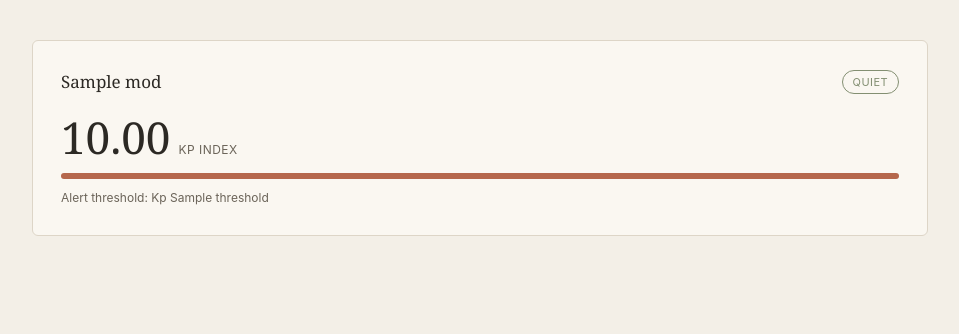
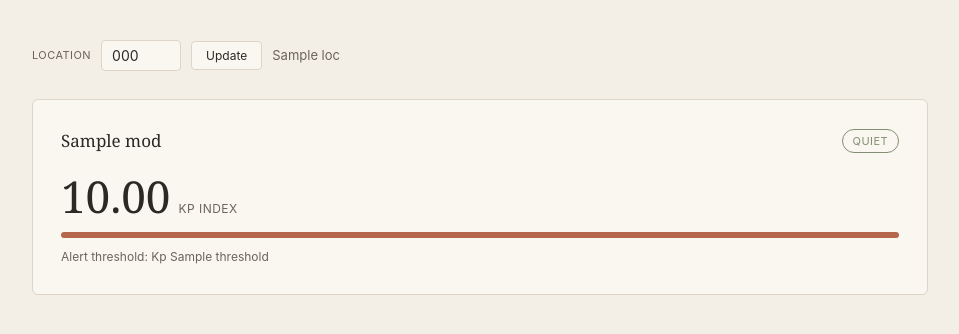
Before and after one commit to bly67062/Vantage, a Flask app: template templates/dashboard.html in a window 1280 px wide. Shown: the part 123-457 px from the top of the page, without its empty margins (160-1119 px from the left). Run offline with Flask 3, Linux system fonts and the light colour scheme; the template is opened without the code that fills it: most values are stand-ins (such as "Sample title", 1, 10 or a date in 2020).

Commit message:
Add dashboard location switcher and planner elevation bands
Introduce a shared location store (location.py) persisted in SQLite so
a zip entry at the top of the dashboard drives the location-aware
modules. Sky Clarity and Sunrise/Sunset now read location at fetch time
instead of hardcoded Indianapolis coordinates, and changing the zip
re-fetches modules immediately. The Aircraft Traffic collector stays
deliberately anchored to its fixed home so its accumulated sighting
history stays coherent; Aurora is unchanged since the Kp index is
global. Default location is 46227.

Planner gains a sun-position selector (Golden hour / Midday / All
daylight) so you can plan high-sun overhead shots at noon, not just
low-sun silhouettes. Results are grouped into contiguous runs, each
with a "look this way" summary giving the compass/azimuth direction to
point and the sun's elevation span across the window.

Timezone mapping and geocoding moved from aircraft.py into location.py
so both the planner and the dashboard share one implementation.

```diff
--- a/app.py
+++ b/app.py
@@ -1,12 +1,13 @@
 import importlib
-import math
 import pkgutil
 from datetime import datetime
-import pgeocode
 import modules
 from scheduler import VantageScheduler
-from flask import Flask, jsonify, render_template, request
-from modules.aircraft import find_intercept_windows, timezone_for_state
+from flask import Flask, jsonify, render_template, request, redirect
+import location
+from modules.aircraft import (
+    find_intercept_windows, summarize_windows, ELEVATION_BANDS, DEFAULT_BAND,
+)
 
 app = Flask(__name__)
 
@@ -55,7 +56,6 @@ def load_modules():
 
 active_modules = load_modules()
 scheduler = VantageScheduler(active_modules)
-_geocoder = pgeocode.Nominatim('us')
 
 @app.route('/')
 def dashboard():
@@ -70,41 +70,59 @@ def dashboard():
     now = datetime.now()
     hour = now.strftime('%I').lstrip('0') or '12'
     generated_at = f"{now.strftime('%a %b')} {now.day} · {hour}:{now.strftime('%M %p')}"
-    return render_template('dashboard.html', modules=results, generated_at=generated_at)
+    return render_template('dashboard.html', modules=results, generated_at=generated_at,
+                            loc=location.get_location())
+
+@app.route('/location', methods=['POST'])
+def update_location():
+    """Set the dashboard zip, then re-fetch modules so the change shows
+    immediately. Invalid zips redirect back with an error and change nothing."""
+    zip_code = request.form.get('zip', '').strip()
+    loc = location.set_location(zip_code)
+    if loc is None:
+        return redirect(f'/?loc_error={zip_code}')
+    for mod in active_modules:
+        try:
+            mod.fetch()
+        except Exception:
+            pass
+    return redirect('/')
 
 @app.route('/planner')
 def planner():
-    """Sun/aircraft intercept planner: zip + date -> low-sun windows with
-    whatever traffic history has accumulated near that location."""
+    """Sun/aircraft intercept planner: zip + date + elevation band -> sun
+    windows with whatever traffic history has accumulated near that location."""
     zip_code = request.args.get('zip', '').strip()
     date_str = request.args.get('date', '').strip()
+    band = request.args.get('band', DEFAULT_BAND)
+    if band not in ELEVATION_BANDS:
+        band = DEFAULT_BAND
     result = None
     error = None
 
     if zip_code:
-        geo = _geocoder.query_postal_code(zip_code)
-        if geo is None or math.isnan(geo.latitude):
+        geo = location.geocode(zip_code)
+        if geo is None:
             error = f"Couldn't find zip code \"{zip_code}\""
         else:
-            lat, lon = float(geo.latitude), float(geo.longitude)
-            tz_name = timezone_for_state(geo.state_code)
-
             try:
                 target_date = datetime.strptime(date_str, '%Y-%m-%d').date() if date_str else datetime.now().date()
             except ValueError:
                 target_date = datetime.now().date()
                 error = "Invalid date - showing today instead"
 
-            windows, has_traffic_data = find_intercept_windows(lat, lon, target_date, tz_name)
+            windows, has_traffic_data = find_intercept_windows(
+                geo['lat'], geo['lon'], target_date, geo['tz'], band=band)
             result = {
-                'place_name': f"{geo.place_name}, {geo.state_code}",
+                'place_name': geo['place_name'],
                 'date': target_date.isoformat(),
-                'windows': windows,
+                'runs': summarize_windows(windows, ELEVATION_BANDS[band]['step']),
+                'has_windows': bool(windows),
                 'has_traffic_data': has_traffic_data,
             }
 
     return render_template('planner.html', zip_code=zip_code, date=date_str,
-                            result=result, error=error)
+                            band=band, bands=ELEVATION_BANDS, result=result, error=error)
 
 @app.route('/api/status')
 def api_status():
--- /dev/null
+++ b/location.py
@@ -0,0 +1,107 @@
+"""
+location.py
+Vantage - shared location store
+
+A single source of truth for "where are we looking from," used by the
+location-driven modules (Sky Clarity, Sunrise/Sunset) and the dashboard's
+zip entry. Persisted in the same SQLite database so it survives restarts.
+
+The Aircraft Traffic collector deliberately does NOT read from here - it
+stays anchored to its own fixed home so its accumulated sighting history
+stays coherent (see modules/aircraft.py).
+"""
+
+import math
+import sqlite3
+from functools import lru_cache
+
+import pgeocode
+
+DB_PATH = "vantage.db"
+DEFAULT_ZIP = "46227"   # south Indianapolis
+
+_geocoder = pgeocode.Nominatim("us")
+
+# Approximate primary IANA timezone per US state. Good enough for a photo
+# planning tool; a few states straddle two zones, so results right at an
+# internal boundary can be off by an hour.
+STATE_TIMEZONES = {
+    'AL': 'America/Chicago', 'AK': 'America/Anchorage', 'AZ': 'America/Phoenix',
+    'AR': 'America/Chicago', 'CA': 'America/Los_Angeles', 'CO': 'America/Denver',
+    'CT': 'America/New_York', 'DE': 'America/New_York', 'DC': 'America/New_York',
+    'FL': 'America/New_York', 'GA': 'America/New_York', 'HI': 'Pacific/Honolulu',
+    'ID': 'America/Denver', 'IL': 'America/Chicago', 'IN': 'America/Indiana/Indianapolis',
+    'IA': 'America/Chicago', 'KS': 'America/Chicago', 'KY': 'America/New_York',
+    'LA': 'America/Chicago', 'ME': 'America/New_York', 'MD': 'America/New_York',
+    'MA': 'America/New_York', 'MI': 'America/Detroit', 'MN': 'America/Chicago',
+    'MS': 'America/Chicago', 'MO': 'America/Chicago', 'MT': 'America/Denver',
+    'NE': 'America/Chicago', 'NV': 'America/Los_Angeles', 'NH': 'America/New_York',
+    'NJ': 'America/New_York', 'NM': 'America/Denver', 'NY': 'America/New_York',
+    'NC': 'America/New_York', 'ND': 'America/Chicago', 'OH': 'America/New_York',
+    'OK': 'America/Chicago', 'OR': 'America/Los_Angeles', 'PA': 'America/New_York',
+    'RI': 'America/New_York', 'SC': 'America/New_York', 'SD': 'America/Chicago',
+    'TN': 'America/Chicago', 'TX': 'America/Chicago', 'UT': 'America/Denver',
+    'VT': 'America/New_York', 'VA': 'America/New_York', 'WA': 'America/Los_Angeles',
+    'WV': 'America/New_York', 'WI': 'America/Chicago', 'WY': 'America/Denver',
+}
+
+DEFAULT_TIMEZONE = "America/Indiana/Indianapolis"
+
+
+def timezone_for_state(state_code):
+    return STATE_TIMEZONES.get((state_code or "").upper(), DEFAULT_TIMEZONE)
+
+
+def _init_db():
+    with sqlite3.connect(DB_PATH) as conn:
+        conn.execute("CREATE TABLE IF NOT EXISTS settings (key TEXT PRIMARY KEY, value TEXT)")
+        conn.commit()
+
+
+@lru_cache(maxsize=256)
+def geocode(zip_code):
+    """Return a location dict for a US zip, or None if it can't be resolved."""
+    geo = _geocoder.query_postal_code(zip_code)
+    if geo is None or geo.latitude is None or math.isnan(geo.latitude):
+        return None
+    return {
+        "zip": zip_code,
+        "lat": float(geo.latitude),
+        "lon": float(geo.longitude),
+        "tz": timezone_for_state(geo.state_code),
+        "place_name": f"{geo.place_name}, {geo.state_code}",
+    }
+
+
+def _stored_zip():
+    _init_db()
+    with sqlite3.connect(DB_PATH) as conn:
+        row = conn.execute("SELECT value FROM settings WHERE key = 'zip'").fetchone()
+    return row[0] if row else None
+
+
+def get_location():
+    """Current dashboard location, falling back to DEFAULT_ZIP."""
+    zip_code = _stored_zip() or DEFAULT_ZIP
+    loc = geocode(zip_code)
+    if loc is None:
+        loc = geocode(DEFAULT_ZIP)
+    return loc
+
+
+def set_location(zip_code):
+    """Validate and persist a new dashboard zip. Returns the location dict on
+    success, or None if the zip couldn't be geocoded (nothing is saved)."""
+    zip_code = (zip_code or "").strip()
+    loc = geocode(zip_code)
+    if loc is None:
+        return None
+    _init_db()
+    with sqlite3.connect(DB_PATH) as conn:
+        conn.execute(
+            "INSERT INTO settings (key, value) VALUES ('zip', ?) "
+            "ON CONFLICT(key) DO UPDATE SET value = excluded.value",
+            (zip_code,),
+        )
+        conn.commit()
+    return loc
--- a/static/css/dashboard.css
+++ b/static/css/dashboard.css
@@ -68,6 +68,58 @@ header.top .meta {
 
 .nav-link:hover {
     border-bottom-color: var(--clay);
+}
+
+.location-bar {
+    display: flex;
+    align-items: center;
+    gap: 16px;
+    margin-bottom: 28px;
+}
+
+.location-form {
+    display: flex;
+    align-items: center;
+    gap: 10px;
+}
+
+.location-form label {
+    font-size: 11px;
+    text-transform: uppercase;
+    letter-spacing: 0.04em;
+    color: var(--ink-soft);
+}
+
+.location-form input {
+    font-family: inherit;
+    font-size: 14px;
+    width: 80px;
+    padding: 6px 10px;
+    border: 1px solid var(--line);
+    border-radius: 4px;
+    background: var(--paper);
+    color: var(--ink);
+}
+
+.location-form button {
+    font-family: inherit;
+    font-size: 12px;
+    padding: 6px 14px;
+    border: 1px solid var(--line);
+    border-radius: 4px;
+    background: var(--paper);
+    color: var(--ink);
+    cursor: pointer;
+}
+
+.location-form button:hover {
+    border-color: var(--clay);
+    color: var(--clay);
+}
+
+.location-name {
+    font-size: 13px;
+    color: var(--ink-soft);
 }
 
 .grid {
--- a/templates/dashboard.html
+++ b/templates/dashboard.html
@@ -18,6 +18,18 @@
                 <div class="meta">{{ generated_at }}</div>
             </div>
         </header>
+
+        <div class="location-bar">
+            <form class="location-form" method="post" action="/location">
+                <label for="zip">Location</label>
+                <input type="text" id="zip" name="zip" value="{{ loc.zip }}" inputmode="numeric" maxlength="5">
+                <button type="submit">Update</button>
+                <span class="location-name">{{ loc.place_name }}</span>
+            </form>
+            {% if request.args.get('loc_error') %}
+                <span class="error-text">Couldn't find zip "{{ request.args.get('loc_error') }}"</span>
+            {% endif %}
+        </div>
 
         <div class="grid">
         {% for mod in modules %}
```
Also changed, not shown: other parts of static/css/dashboard.css (+42 -1 lines), modules/air_quality.py (+22 -16 lines), modules/aircraft.py (+59 -39 lines), modules/sunrise_sunset.py (+26 -16 lines), templates/planner.html (+28 -4 lines).
